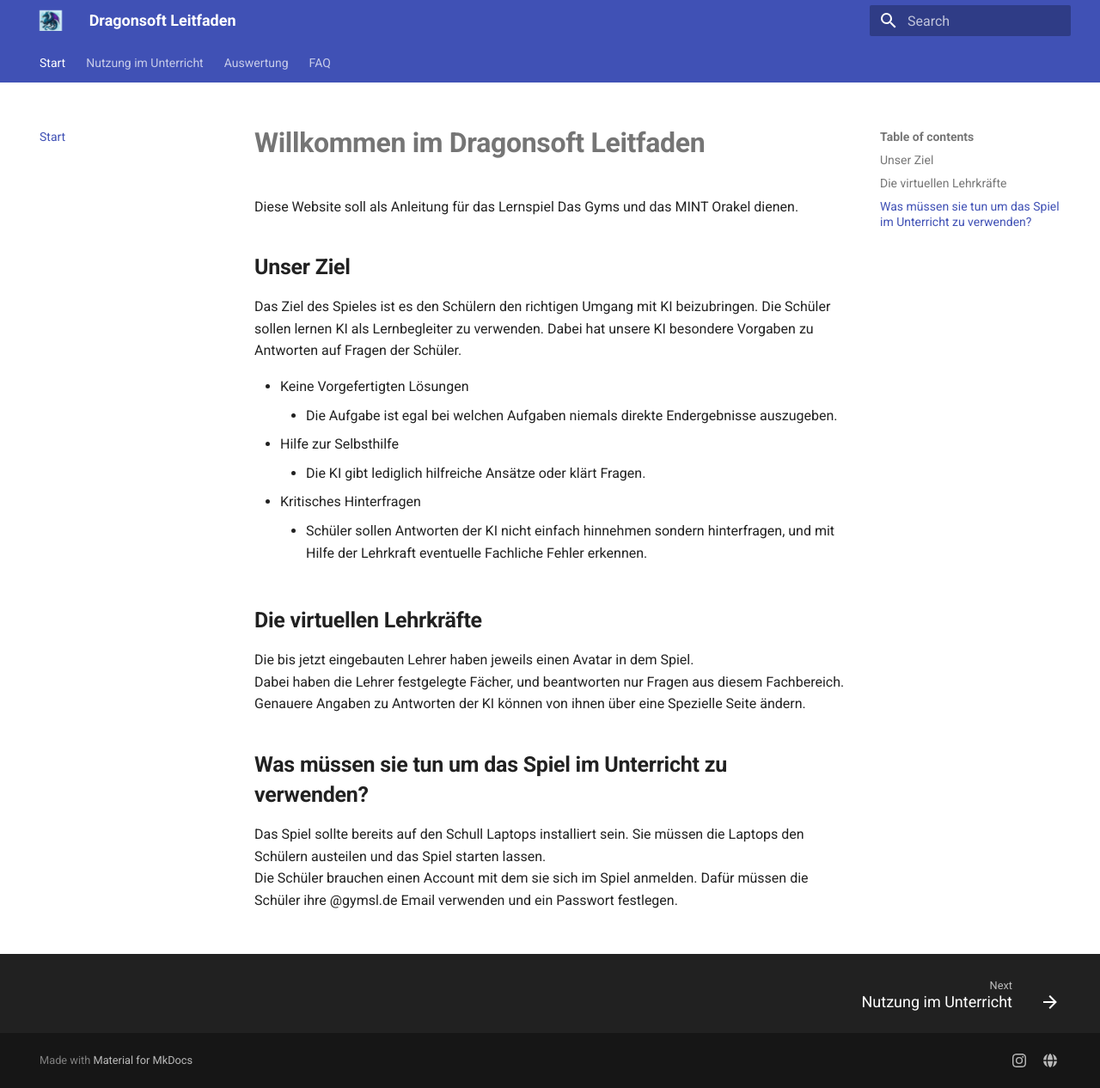
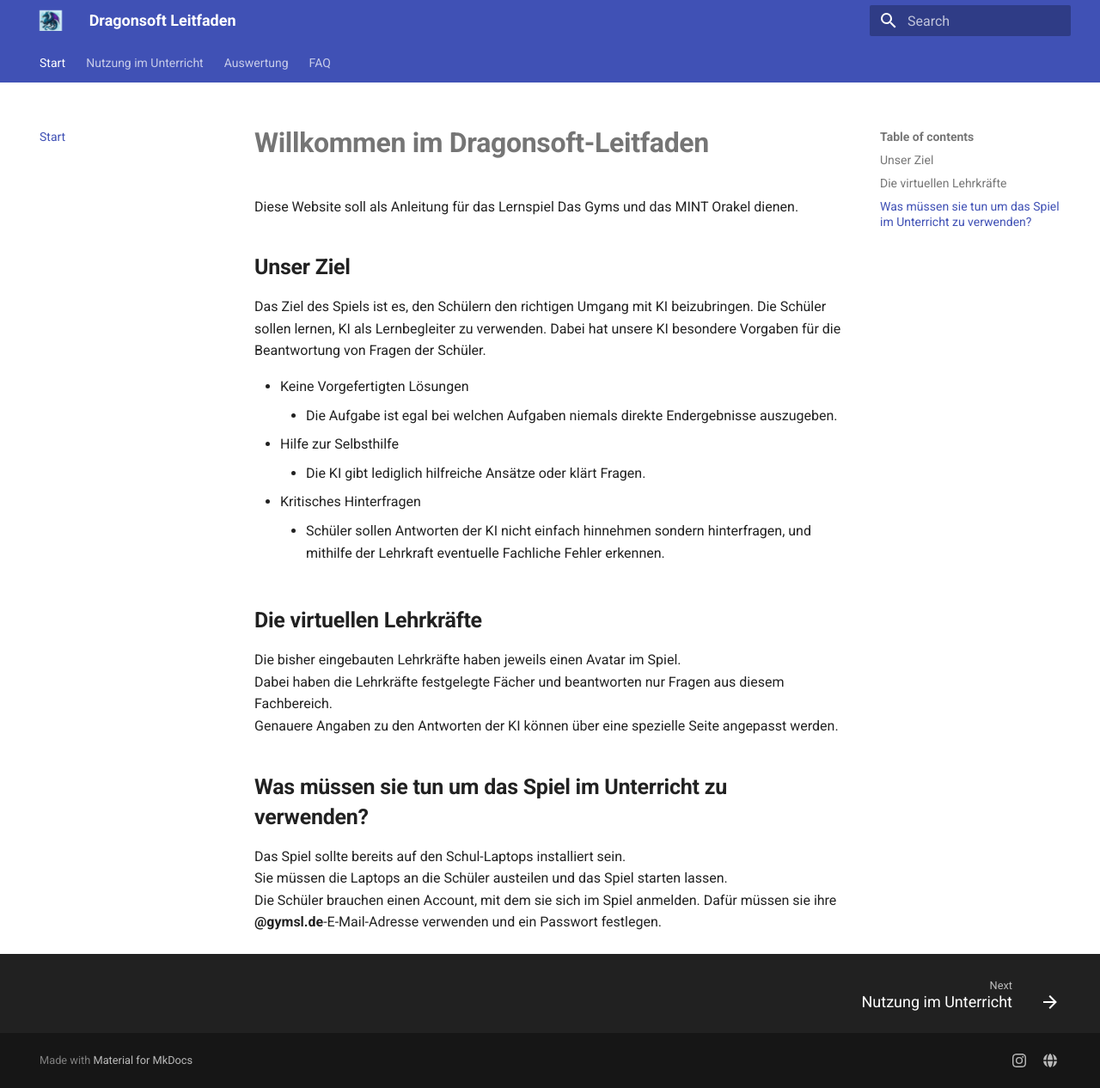
Before and after one commit to NOOD3LS/Dragonsoft-Leitfaden, an MkDocs documentation site: the page built from docs/index.md, in a window 1280 px wide and 1266 px high. Shown: the whole window at 86% size. Built offline with MkDocs 1.6.1 and Material for MkDocs 9.7.7, drawn with Linux system fonts in a browser that asks for light colours.

```diff
--- a/docs/index.md
+++ b/docs/index.md
@@ -1,23 +1,23 @@
-# __Willkommen im Dragonsoft Leitfaden__
+# __Willkommen im Dragonsoft-Leitfaden__
 
 Diese Website soll als Anleitung für das Lernspiel Das Gyms und das MINT Orakel dienen.
 
 ## __Unser Ziel__
-Das Ziel des Spieles ist es den Schülern den richtigen Umgang mit KI beizubringen. Die Schüler sollen lernen KI als Lernbegleiter zu verwenden. Dabei hat unsere KI besondere Vorgaben zu Antworten auf Fragen der Schüler.
+Das Ziel des Spiels ist es, den Schülern den richtigen Umgang mit KI beizubringen. Die Schüler sollen lernen, KI als Lernbegleiter zu verwenden. Dabei hat unsere KI besondere Vorgaben für die Beantwortung von Fragen der Schüler.
 
 * Keine Vorgefertigten Lösungen
     * Die Aufgabe ist egal bei welchen Aufgaben niemals direkte Endergebnisse auszugeben.
 * Hilfe zur Selbsthilfe
     * Die KI gibt lediglich hilfreiche Ansätze oder klärt Fragen.
 * Kritisches Hinterfragen
-    * Schüler sollen Antworten der KI nicht einfach hinnehmen sondern hinterfragen, und mit Hilfe der Lehrkraft eventuelle Fachliche Fehler erkennen.
+    * Schüler sollen Antworten der KI nicht einfach hinnehmen sondern hinterfragen, und mithilfe der Lehrkraft eventuelle Fachliche Fehler erkennen.
 
 ## __Die virtuellen Lehrkräfte__
-Die bis jetzt eingebauten Lehrer haben jeweils einen Avatar in dem Spiel.
-Dabei haben die Lehrer festgelegte Fächer, und beantworten nur Fragen aus diesem Fachbereich.
-Genauere Angaben zu Antworten der KI können von ihnen über eine Spezielle Seite ändern.
+Die bisher eingebauten Lehrkräfte haben jeweils einen Avatar im Spiel.
+Dabei haben die Lehrkräfte festgelegte Fächer und beantworten nur Fragen aus diesem Fachbereich.
+Genauere Angaben zu den Antworten der KI können über eine spezielle Seite angepasst werden.
 
 ## __Was müssen sie tun um das Spiel im Unterricht zu verwenden?__
-Das Spiel sollte bereits auf den Schull Laptops installiert sein.
-Sie müssen die Laptops den Schülern austeilen und das Spiel starten lassen.
-Die Schüler brauchen einen Account mit dem sie sich im Spiel anmelden. Dafür müssen die Schüler ihre @gymsl.de Email verwenden und ein Passwort festlegen.
+Das Spiel sollte bereits auf den Schul-Laptops installiert sein.
+Sie müssen die Laptops an die Schüler austeilen und das Spiel starten lassen.
+Die Schüler brauchen einen Account, mit dem sie sich im Spiel anmelden. Dafür müssen sie ihre **@gymsl.de**-E-Mail-Adresse verwenden und ein Passwort festlegen.
```
